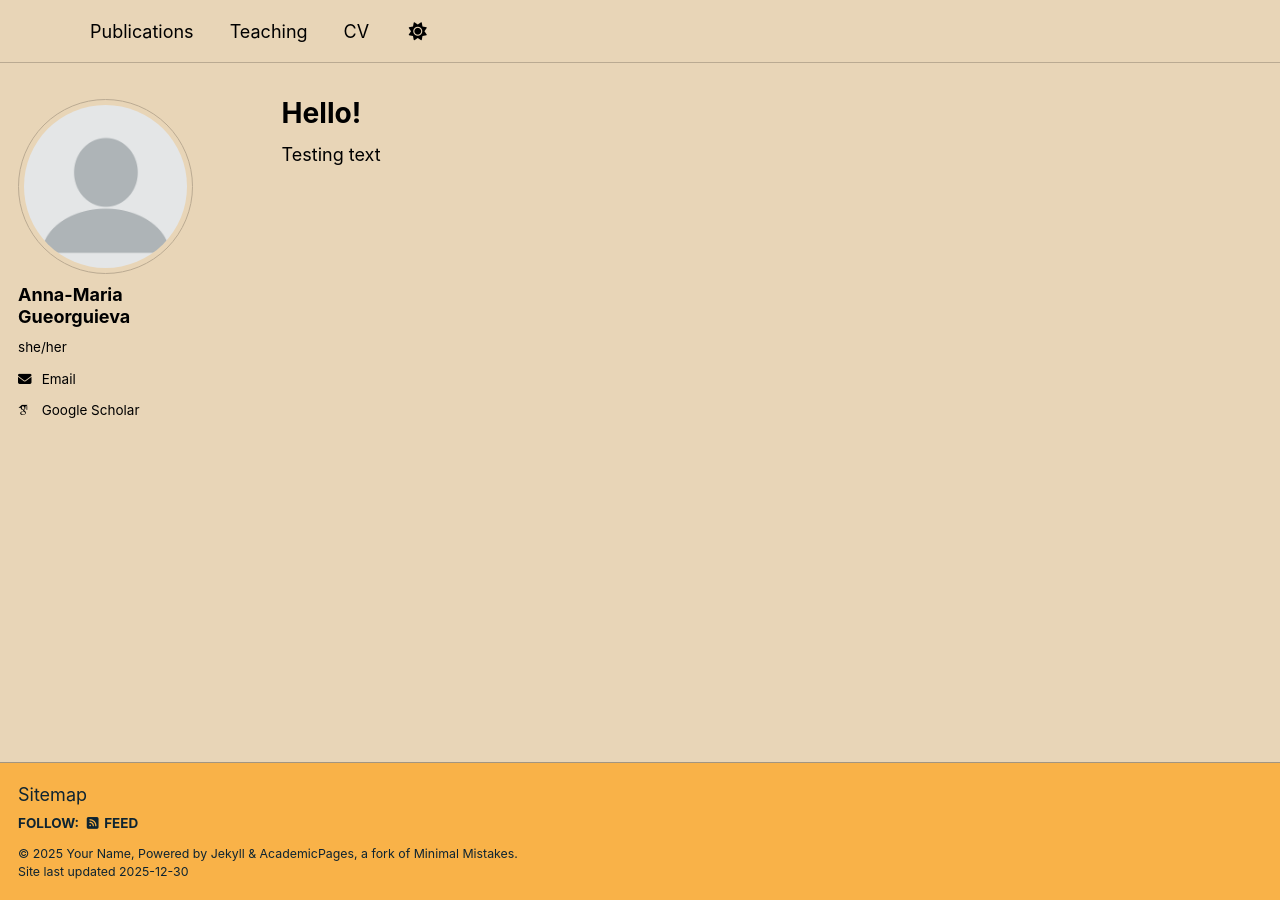
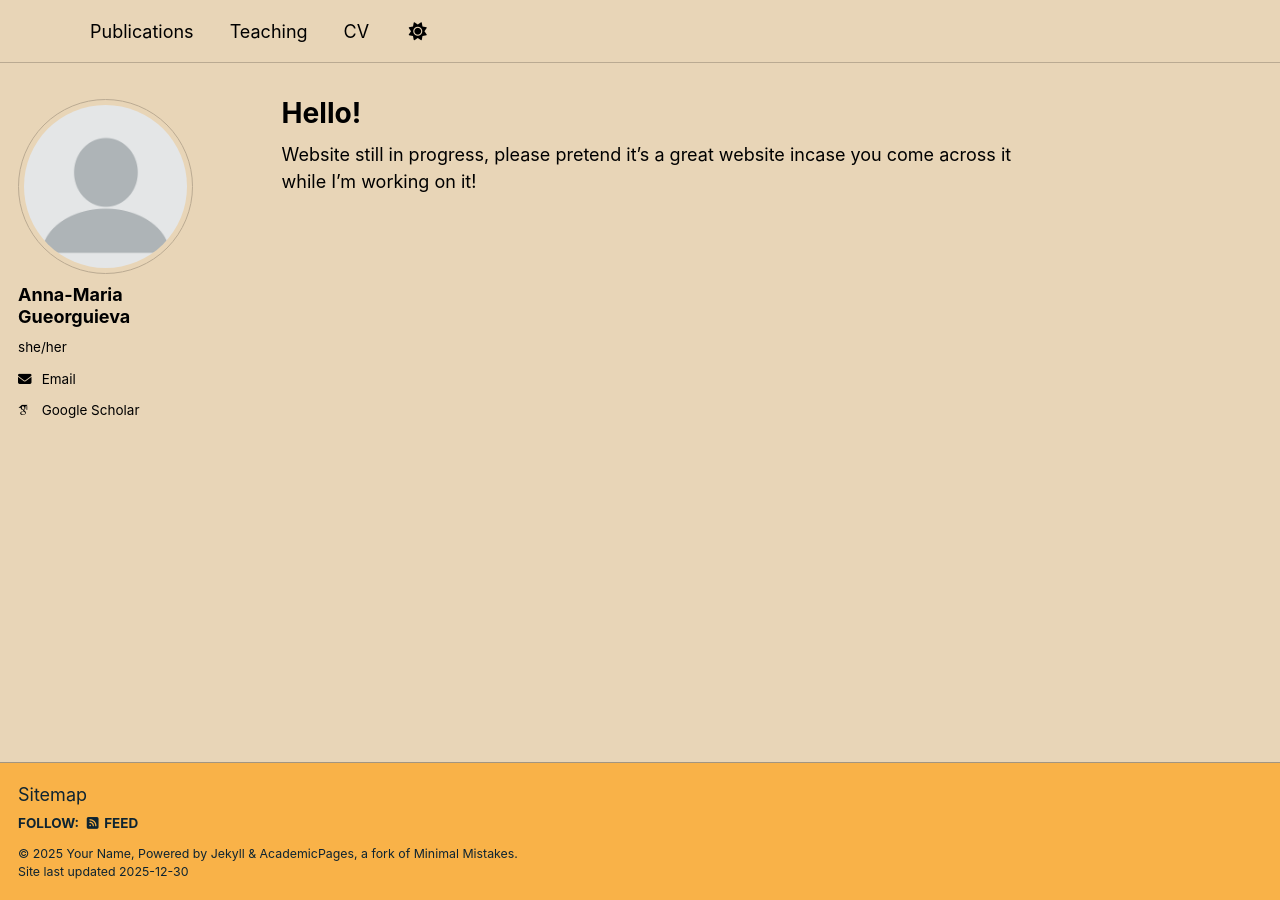
Before and after one commit to agueorguieva/agueorguieva.github.io, a Jekyll site: the page built from _pages/about.md, in a window 1280 px wide. Built offline with Jekyll 4.4.1, drawn with Linux system fonts in a browser that asks for light colours; some web fonts are replaced; a script bundle is joined from its source files by our own code; library files that are not in the unit come from our copies.

Commit message:
Update about.md

```diff
--- a/_pages/about.md
+++ b/_pages/about.md
@@ -7,4 +7,4 @@ redirect_from:
   - /about.html
 ---
 
-Testing text
+Website still in progress, please pretend it's a great website incase you come across it while I'm working on it!
```
